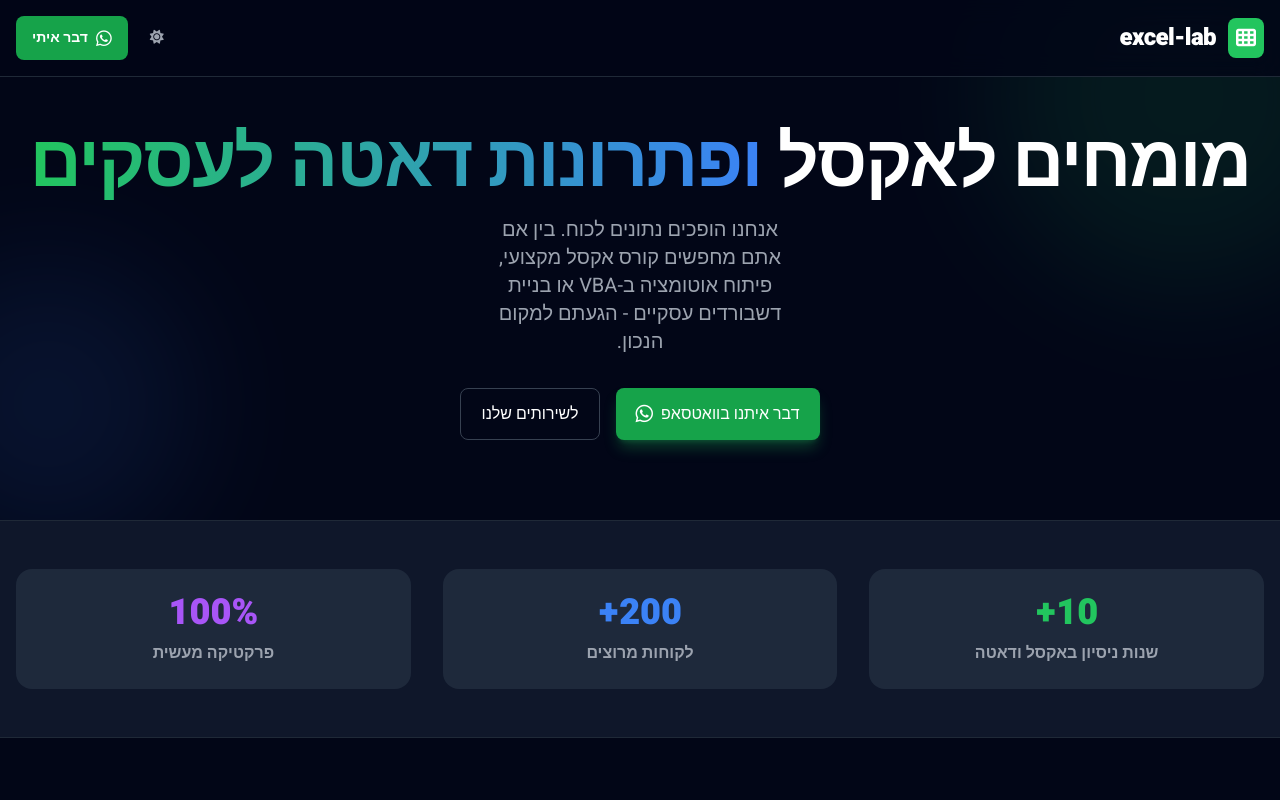
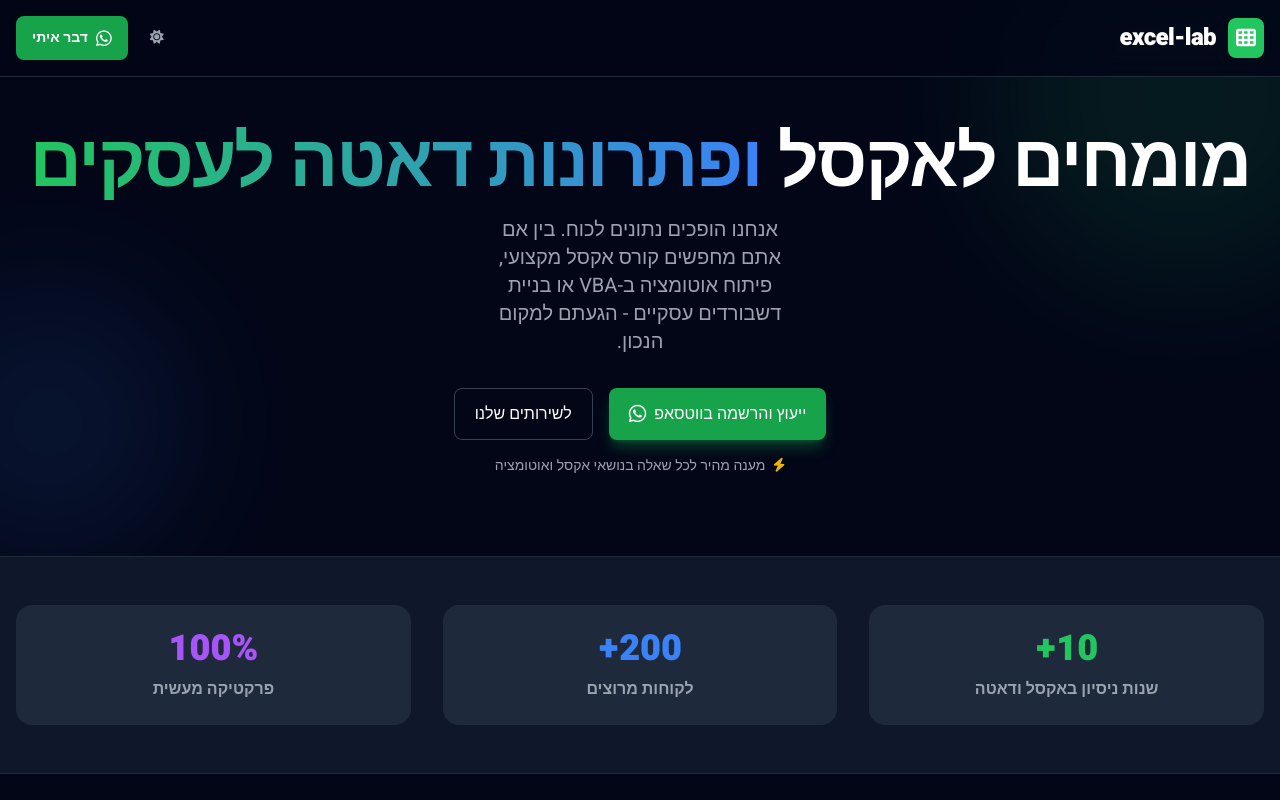
Before and after one commit to nativzohar1/excel-lab, a website: page index.html in a window 1280 px wide. Shown: the top 800 px of the page. Drawn offline with nearby package versions, Linux system fonts and the light colour scheme.

Commit message:
Update CTA buttons text and add quick response note

```diff
--- a/index.html
+++ b/index.html
@@ -109,14 +109,20 @@
             <p class="mb-8 text-base sm:text-lg font-normal text-gray-500 lg:text-xl sm:px-16 lg:px-48 dark:text-gray-400 max-w-2xl mx-auto">
                 אנחנו הופכים נתונים לכוח. בין אם אתם מחפשים קורס אקסל מקצועי, פיתוח אוטומציה ב-VBA או בניית דשבורדים עסקיים - הגעתם למקום הנכון.
             </p>
-            <div class="flex flex-col space-y-4 sm:flex-row sm:justify-center sm:space-y-0 sm:space-x-4 rtl:space-x-reverse">
+            <div class="flex flex-col items-center gap-4">
+                <div class="flex flex-col w-full sm:w-auto space-y-4 sm:flex-row sm:justify-center sm:space-y-0 sm:space-x-4 rtl:space-x-reverse">
                     <a href="https://wa.me/972507225885" class="inline-flex justify-center items-center py-3 px-5 text-base font-medium text-center text-white rounded-lg bg-brand-600 hover:bg-brand-700 focus:ring-4 focus:ring-brand-300 dark:focus:ring-brand-900 transition-transform hover:scale-105 shadow-lg shadow-brand-500/30">
-                    דבר איתנו בוואטסאפ
+                        ייעוץ והרשמה בווטסאפ
                         <i class="fa-brands fa-whatsapp mr-2 text-xl"></i>
                     </a>
                     <a href="#services" class="inline-flex justify-center items-center py-3 px-5 text-base font-medium text-center text-gray-900 rounded-lg border border-gray-300 hover:bg-gray-100 focus:ring-4 focus:ring-gray-100 dark:text-white dark:border-gray-700 dark:hover:bg-gray-700 dark:focus:ring-gray-800">
                         לשירותים שלנו
                     </a>
+                </div>
+                <p class="text-sm text-gray-500 dark:text-gray-400 font-medium">
+                    <i class="fa-solid fa-bolt text-yellow-500 ml-1"></i>
+                    מענה מהיר לכל שאלה בנושאי אקסל ואוטומציה
+                </p>
             </div>
         </div>
     </section>
@@ -339,8 +345,13 @@
             <div class="flex flex-col items-center gap-4 w-full max-w-md mx-auto">
                 <a href="https://wa.me/972507225885" target="_blank" class="flex flex-row items-center justify-center w-full px-4 py-3 md:px-6 md:py-4 text-sm md:text-lg font-bold text-brand-600 bg-white rounded-2xl hover:bg-gray-50 transition-all shadow-lg hover:shadow-xl transform hover:-translate-y-1 text-center gap-2 whitespace-nowrap">
                     <i class="fa-brands fa-whatsapp text-xl md:text-2xl shrink-0"></i>
-                    <span>לבירור עלויות ושיעורים (Zoom/Teams)</span>
+                    <span>ייעוץ והרשמה בווטסאפ</span>
                 </a>
+
+                <p class="text-brand-100 text-sm font-medium">
+                    <i class="fa-solid fa-bolt text-yellow-400 ml-1"></i>
+                    מענה מהיר לכל שאלה בנושאי אקסל ואוטומציה
+                </p>
 
                 <div class="mt-2 inline-block bg-brand-700/50 backdrop-blur-sm border border-brand-400/30 rounded-xl px-4 py-2 w-full sm:w-auto">
                     <span class="text-white font-medium text-sm md:text-base flex items-center justify-center gap-2">
```
Lines whose indentation alone changed are shown as unchanged.
